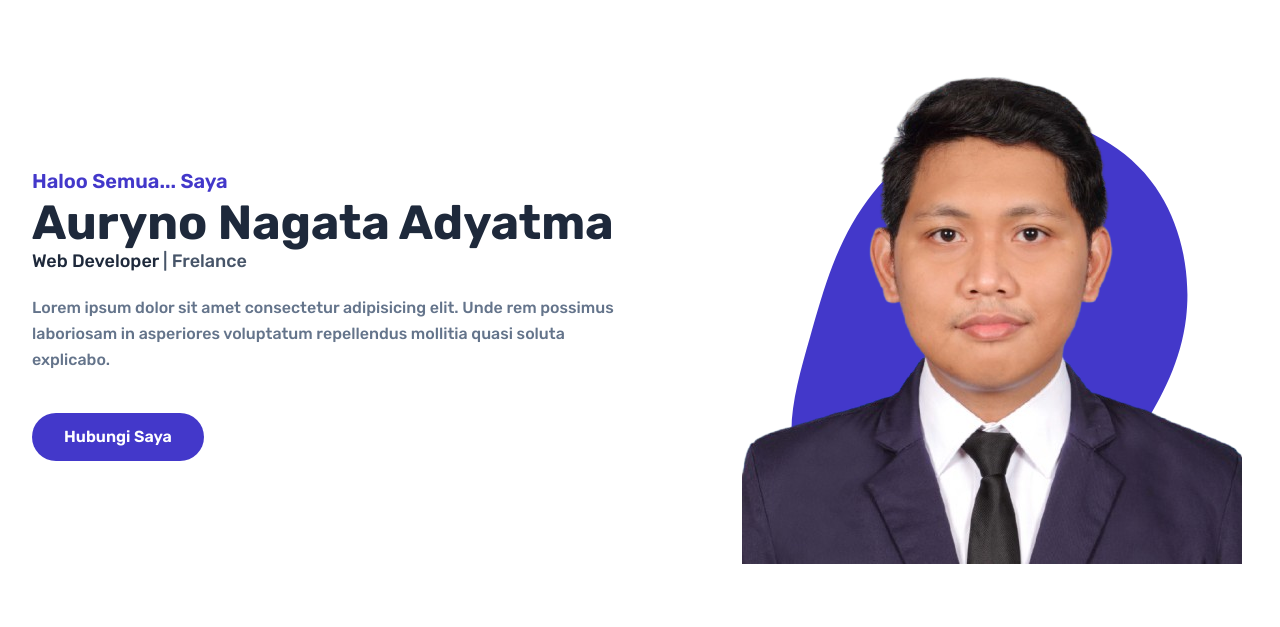
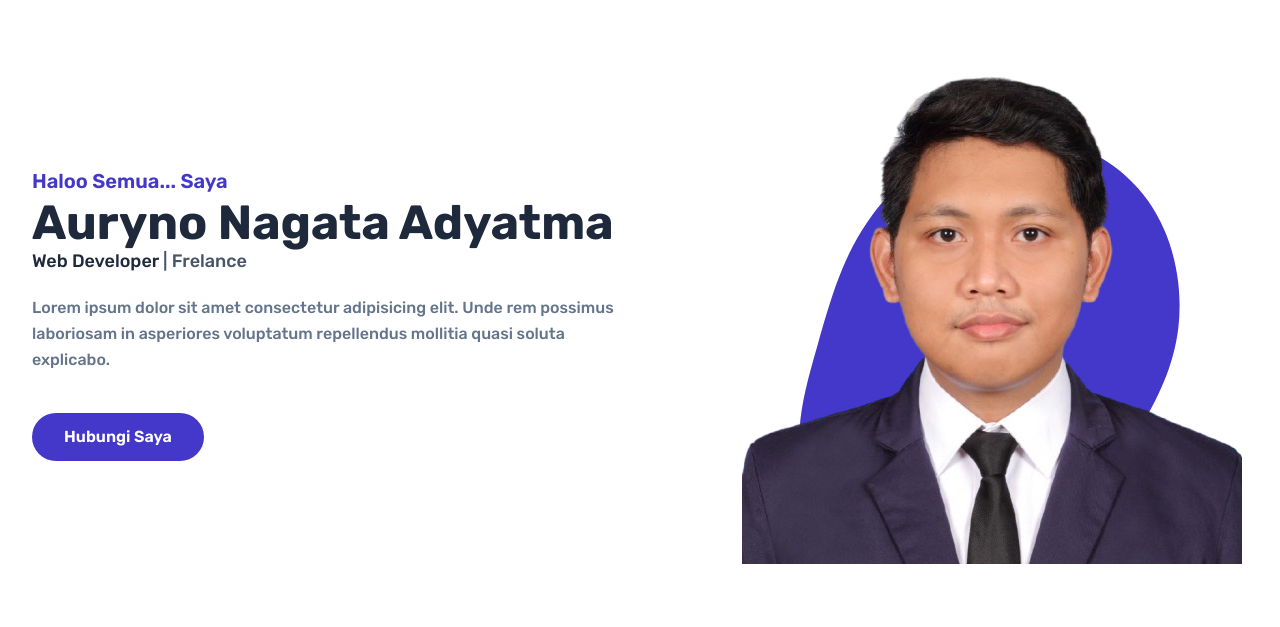
Before and after one commit to auryno19/auryno19.github.io, a PHP site: page / in a window 1280 px wide. Shown: the part 80-707 px from the top of the page. Run offline with PHP 8.4, Linux system fonts and the light colour scheme.

Commit message:
fix hero

```diff
--- a/index.html
+++ b/index.html
@@ -178,12 +178,10 @@
                 class="mx-auto max-w-full"
               />
               <span
-                class="absolute bottom-0 left-1/2 -z-10 -translate-x-1/2 text-primary dark:text-white md:scale-125"
+                class="absolute -bottom-14 left-1/2 -z-10 -translate-x-1/2 overflow-hidden text-primary dark:text-white md:bottom-0 md:scale-125"
               >
                 <svg
-                  width="400"
-                  class="fill-current"
-                  height="400"
+                  class="w-72 fill-current sm:w-96"
                   viewBox="0 0 200 200"
                   xmlns="http://www.w3.org/2000/svg"
                 >
--- a/public/css/style.css
+++ b/public/css/style.css
@@ -845,6 +845,22 @@ body {
   top: 100%;
 }
 
+.-bottom-10 {
+  bottom: -2.5rem;
+}
+
+.-bottom-1 {
+  bottom: -0.25rem;
+}
+
+.-bottom-20 {
+  bottom: -5rem;
+}
+
+.-bottom-14 {
+  bottom: -3.5rem;
+}
+
 .-z-10 {
   z-index: -10;
 }
@@ -1050,6 +1066,26 @@ body {
 
 .w-full {
   width: 100%;
+}
+
+.w-20 {
+  width: 5rem;
+}
+
+.w-28 {
+  width: 7rem;
+}
+
+.w-56 {
+  width: 14rem;
+}
+
+.w-64 {
+  width: 16rem;
+}
+
+.w-72 {
+  width: 18rem;
 }
 
 .max-w-\[120px\] {
@@ -1724,6 +1760,10 @@ body {
 }
 
 @media (min-width: 640px) {
+  .sm\:w-96 {
+    width: 24rem;
+  }
+
   .sm\:text-4xl {
     font-size: 2.25rem;
     line-height: 2.5rem;
@@ -1736,6 +1776,10 @@ body {
 }
 
 @media (min-width: 768px) {
+  .md\:bottom-0 {
+    bottom: 0px;
+  }
+
   .md\:block {
     display: block;
   }
```
